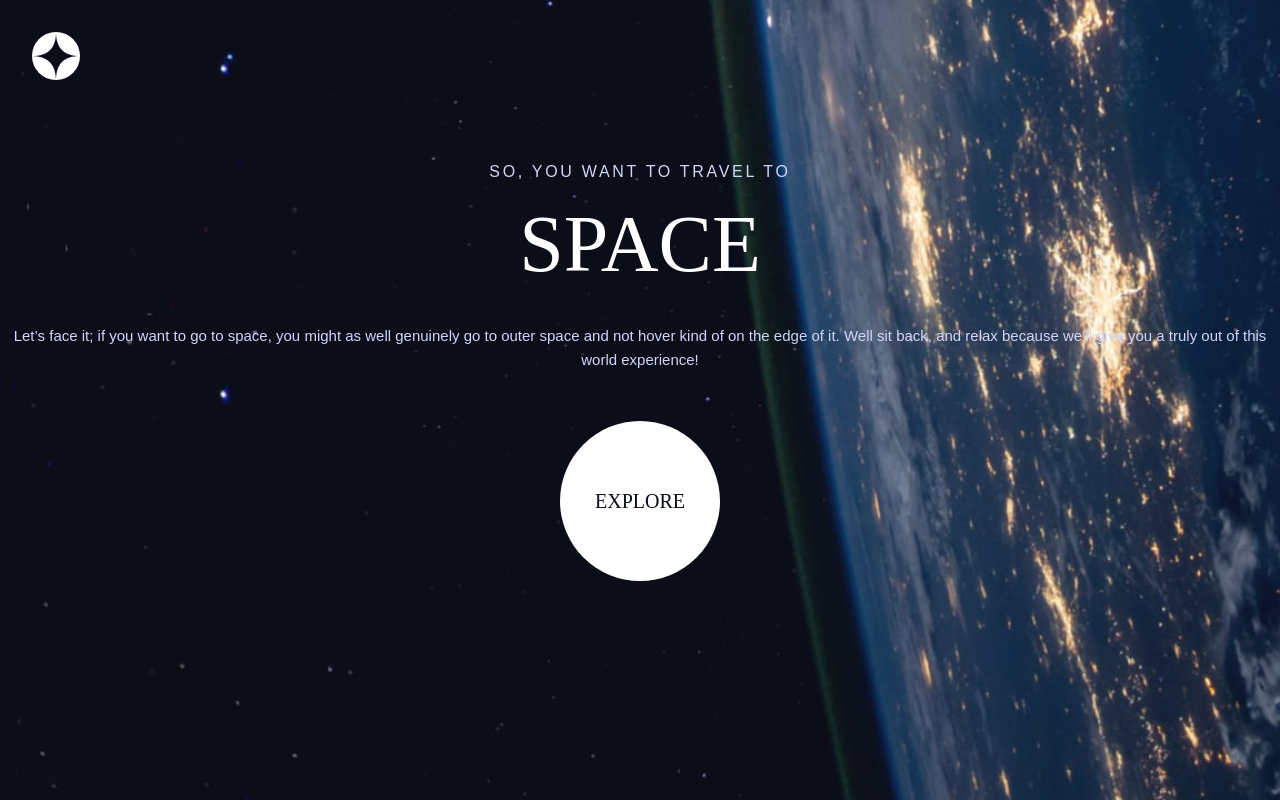
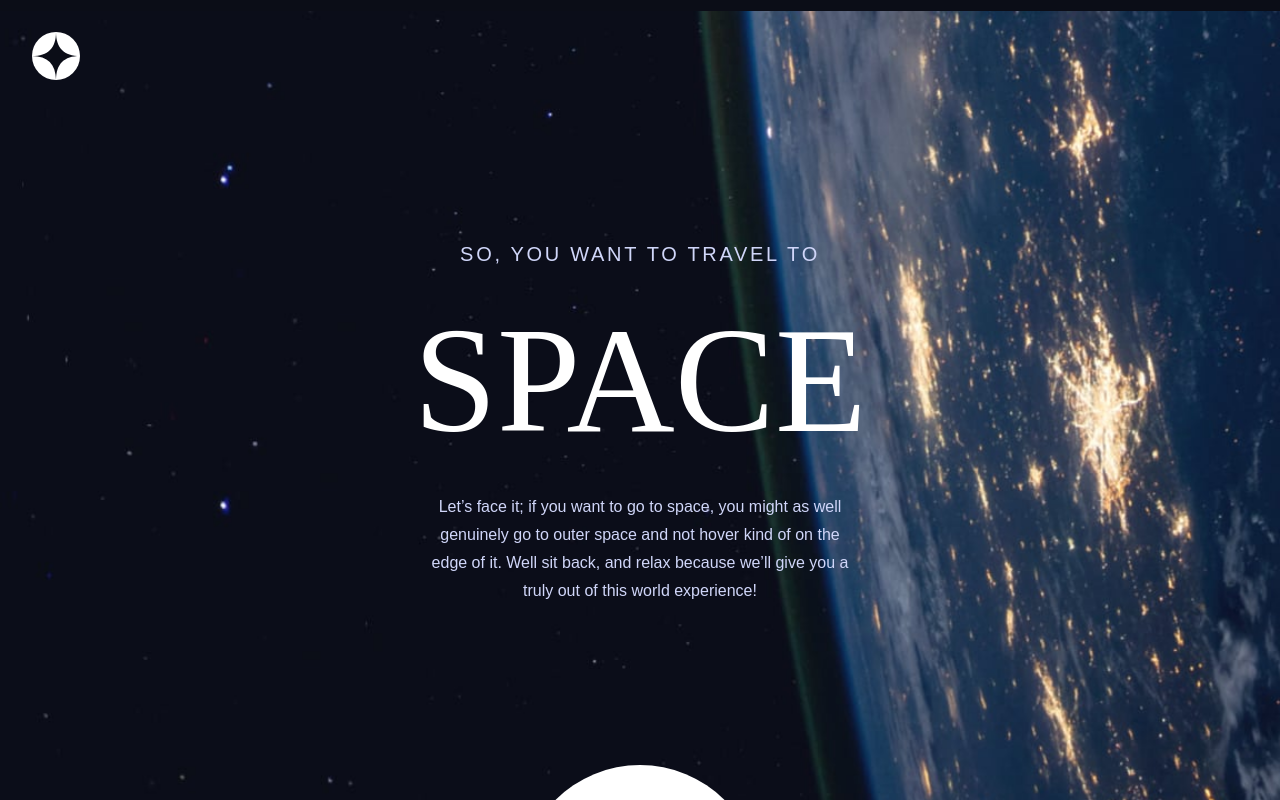
Before and after one commit to beloveddie/space-tourism, a React (Create React App) app: page / in a window 1280 px wide. Shown: the top 800 px of the page. Built offline with nearby package versions, Linux system fonts and the light colour scheme.

Commit message:
Build up Home Page --tablet-mode

```diff
--- a/src/pages/Home.tsx
+++ b/src/pages/Home.tsx
@@ -3,19 +3,19 @@ import { Link } from "react-router-dom";
 
 const Home = () => {
   return (
-    <section className="Home min-h-screen w-full pt-40 pb-4 text-center">
-      <h5 className="text-base text-secondary tracking-[2.7px]">
+    <section className="Home min-h-screen w-full pt-32 pb-4 text-center md:pt-60">
+      <h5 className="text-base text-secondary tracking-[2.7px] md:text-xl">
         SO, YOU WANT TO TRAVEL TO
       </h5>
-      <h1 className="text-[80px]">SPACE</h1>
-      <p className="sm:text-[15px] text-secondary px-2 mt-5  font-light leading-relaxed">
+      <h1 className="text-[80px] md:text-[150px]">SPACE</h1>
+      <p className="sm:text-[15px] text-secondary px-3 mt-4 font-light leading-relaxed md:w-[444px] md:px-1 md:mx-auto md:mt-0 md:text-base md:leading-7">
         Let’s face it; if you want to go to space, you might as well genuinely
         go to outer space and not hover kind of on the edge of it. Well sit
         back, and relax because we’ll give you a truly out of this world
         experience!
       </p>
 
-      <button className="noSelect transition ease-linear delay-150 bg-primary hover:transition-all focus:outline hover:outline outline-primary/10 outline-[50px] text-dark font-bellefair text-xl rounded-full w-[160px] h-[160px] mx-auto mt-12  flex justify-center items-center">
+      <button className="noSelect transition ease-linear delay-150 bg-primary hover:transition-all focus:outline hover:outline outline-primary/10 outline-[50px] text-dark tracking-[2px] font-bellefair text-xl rounded-full w-[160px] h-[160px] mx-auto mt-12  flex justify-center items-center md:w-60 md:h-60 md:text-[32px] md:mt-40">
         <Link to={"/destination"}>EXPLORE</Link>
       </button>
     </section>
```
